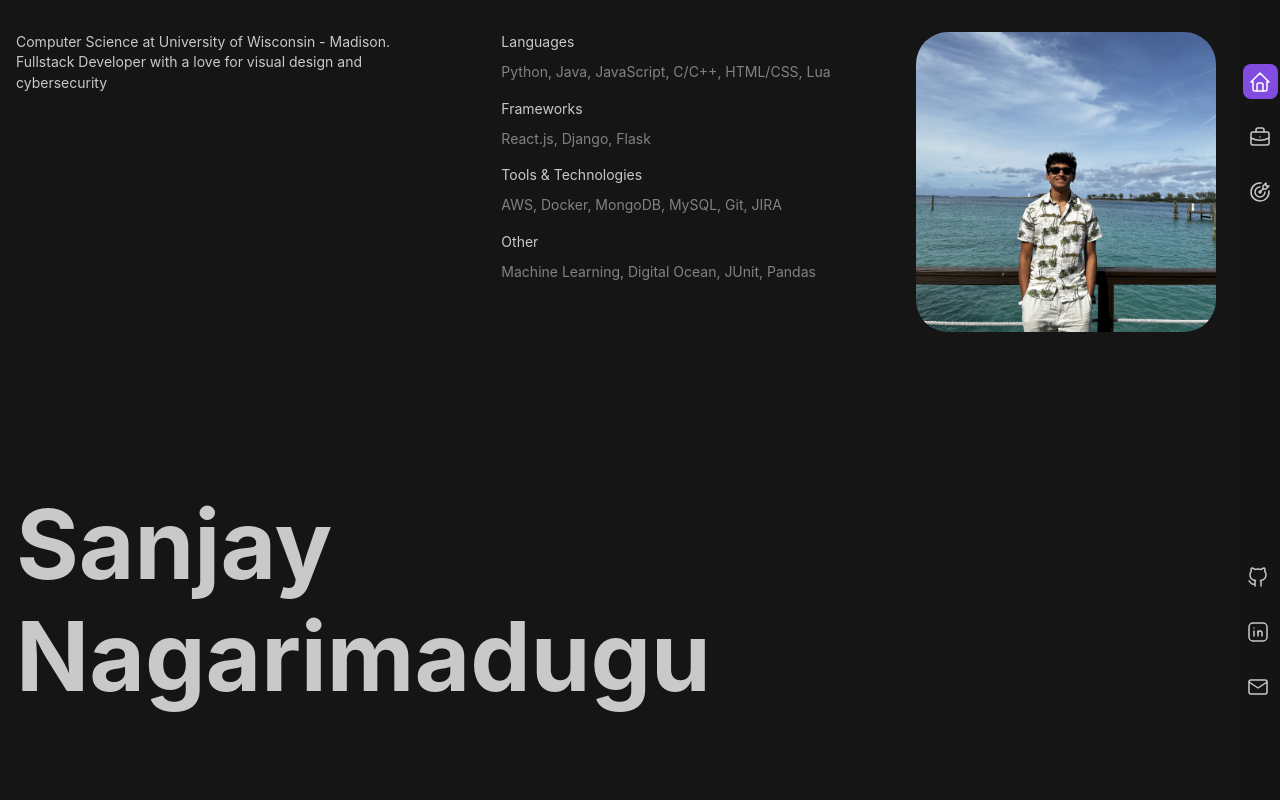
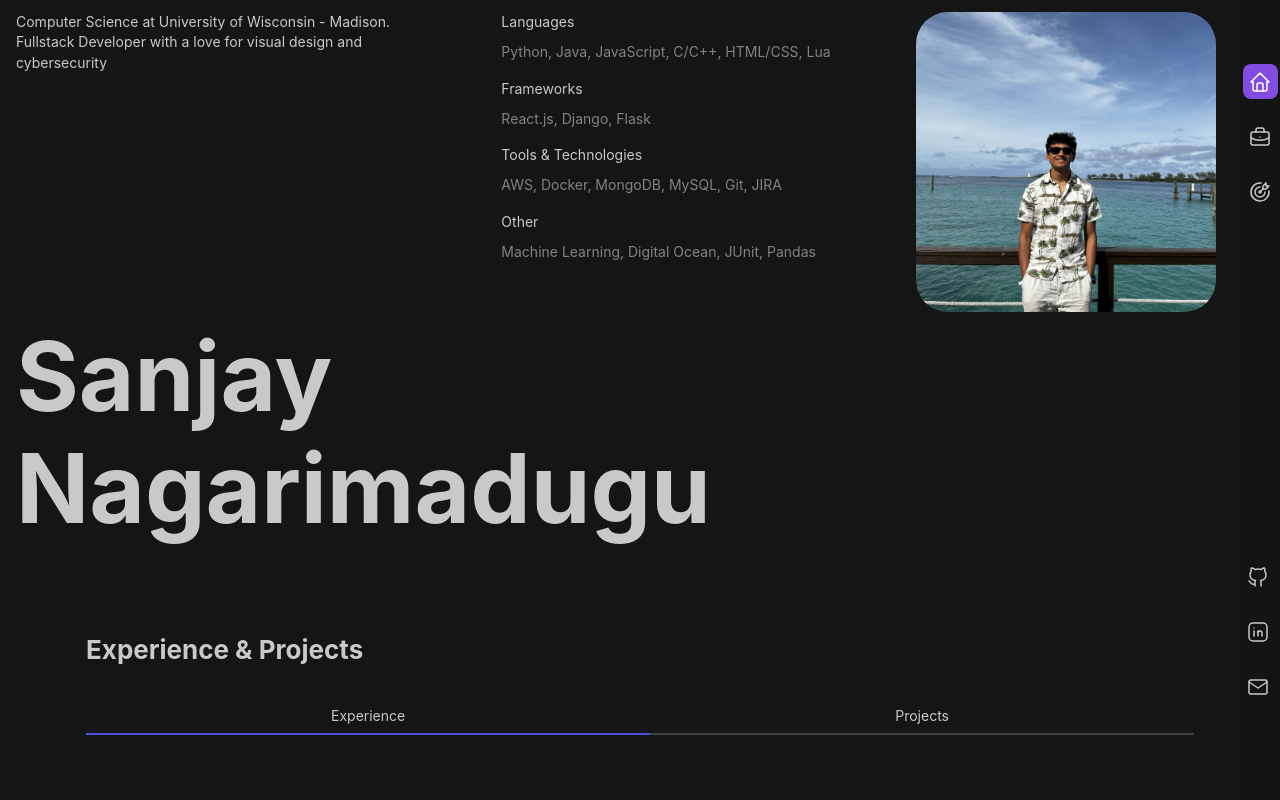
Before and after one commit to SanjayReddyN/personal-website, a React (Vite) app: page / in a window 1280 px wide. Shown: the top 800 px of the page. Built offline with nearby package versions, Linux system fonts and the light colour scheme.

Commit message:
updated more spacing

```diff
--- a/src/components/About.jsx
+++ b/src/components/About.jsx
@@ -1,6 +1,6 @@
 import { Text, Stack, Group, Box } from "@mantine/core";
 import "./about/About.css";
-import { useEffect, useRef } from "react";
+import { useState, useEffect, useRef } from "react";
 import profileImage from "../images/Me.jpg";
 
 const About = () => {
@@ -54,9 +54,9 @@ const About = () => {
 
   return (
     <section id="about" className="hero-section">
-      <Stack h="100vh" justify="space-between" spacing={0}>
+      <Stack h="100%" justify="space-between" spacing={0}>
         <div ref={contentRef} className="content-wrapper">
-          <Group w="100%" align="flex-start" justify="space-between" pt="xl">
+          <Group w="100%" align="flex-start" justify="space-between" pt="sm">
             <Text size="sm" weight={500} maw="25rem">
               Computer Science at University of Wisconsin - Madison. Fullstack
               Developer with a love for visual design and cybersecurity
--- a/src/components/about/About.css
+++ b/src/components/about/About.css
@@ -1,10 +1,10 @@
 .hero-section {
-  min-height: 100vh;
+  height: 100%;
   width: calc(100vw - 3rem);
   padding: 0 1rem;
+  margin: 0;
   background-color: #151515;
   position: relative;
-
   overflow: hidden;
 }
 
@@ -14,7 +14,6 @@
 
 .name-wrapper {
   transition: transform 0.3s ease-out, opacity 0.3s ease-out;
-  margin-bottom: 2rem; /* Add margin to prevent overflow */
 }
 
 .profile-image {
```
